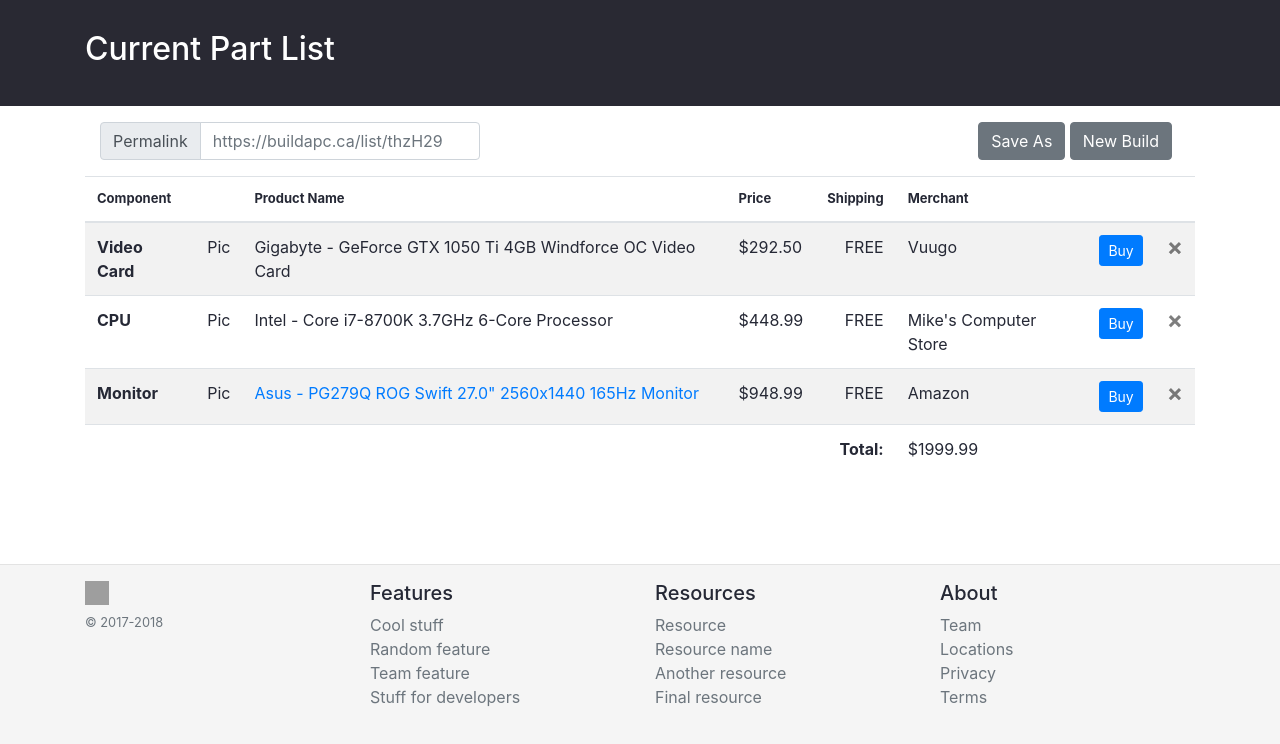
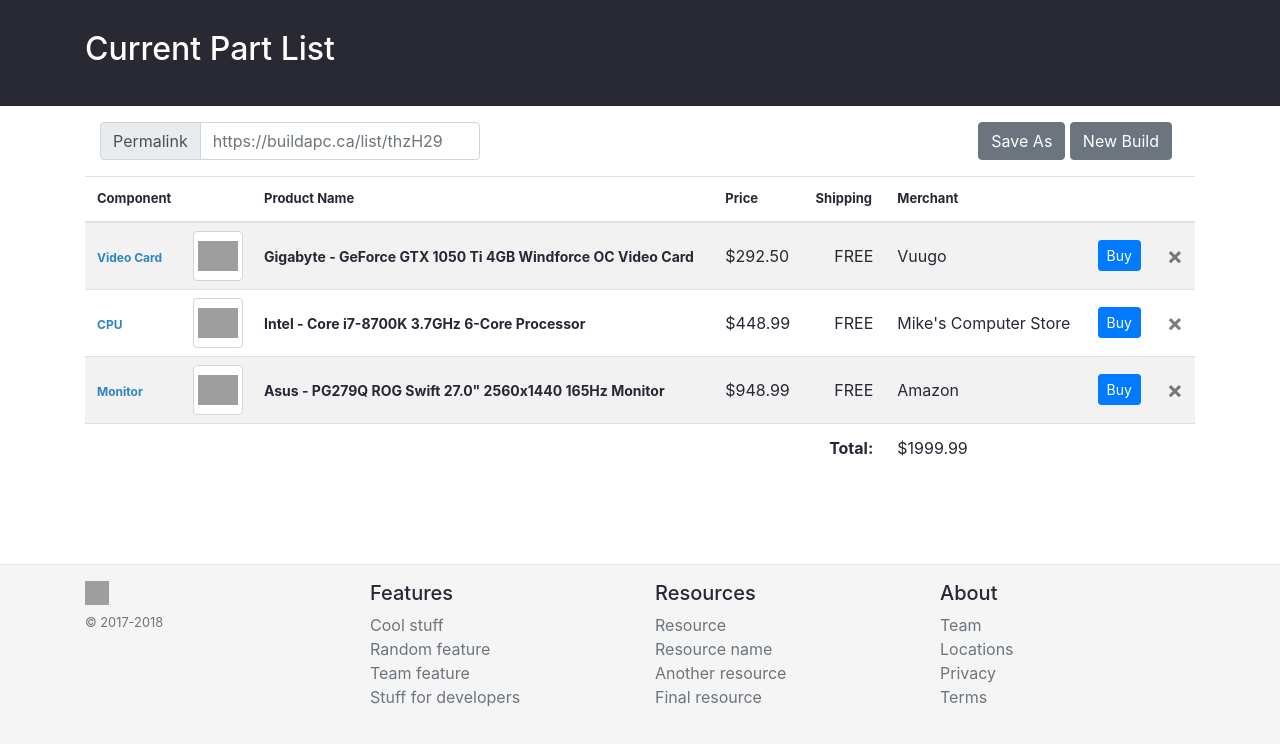
Before and after one commit to tangjon/Build-a-PC-Configuration-Tool, a Django app: page /build/ in a window 1280 px wide. Shown: the part 56-800 px from the top of the page. Run offline with Django 3.2, Linux system fonts and the light colour scheme; style sheets or scripts are compiled from the project's sources; some libraries are stand-ins or nearby versions; grey boxes are pictures that could not be loaded.

Commit message:
-move build css outside of base -enhance and add specific style classes to each component row

```diff
--- a/bapccanada/build/templates/create.html
+++ b/bapccanada/build/templates/create.html
@@ -1,4 +1,8 @@
 {% extends 'base.html' %}
+{% load static %}
+{% block extraStyles %}
+    <link rel="stylesheet" type="text/css" href="{% static 'css/build.css' %}"/>
+{% endblock extraStyles %}
 
 {% block bapc-header-title %}{{ title }}{% endblock %}
 
@@ -24,7 +28,7 @@
 
     {# COMPONENT LIST #}
     <div>
-        <table class="table table-striped">
+        <table class="table table-striped componentListTable">
             <thead class="componentListTop">
             <tr>
                 <th scope="col">Component</th>
@@ -37,11 +41,15 @@
                 <th scope="col"></th>
             </tr>
             </thead>
-            <tbody>
+            <tbody class="componentListBody">
             <tr>
-                <th scope="row">Video Card</th>
-                <td>Pic</td>
-                <td>Gigabyte - GeForce GTX 1050 Ti 4GB Windforce OC Video Card</td>
+                <th scope="row"><a class="browseCategory" href="{% url 'products:gpu' %}">Video Card</a></th>
+                <td class="productImage">
+                    <div class="imageWrapper">
+                        <img src="{% static 'assets/gpu.jpg' %}">
+                    </div>
+                </td>
+                <td><a class="productTitle">Gigabyte - GeForce GTX 1050 Ti 4GB Windforce OC Video Card</a></td>
                 <td>$292.50</td>
                 <td class="shippingCost">FREE</td>
                 <td>Vuugo</td>
@@ -54,9 +62,13 @@
                 </td>
             </tr>
             <tr>
-                <th scope="row">CPU</th>
-                <td>Pic</td>
-                <td>Intel - Core i7-8700K 3.7GHz 6-Core Processor</td>
+                <th scope="row"><a class="browseCategory" href="{% url 'products:cpu' %}">CPU</a></th>
+                <td class="productImage">
+                    <div class="imageWrapper">
+                        <img src="{% static 'assets/i7.jpg' %}">
+                    </div>
+                </td>
+                <td><a class="productTitle">Intel - Core i7-8700K 3.7GHz 6-Core Processor</a></td>
                 <td>$448.99</td>
                 <td class="shippingCost">FREE</td>
                 <td>Mike's Computer Store</td>
@@ -69,9 +81,15 @@
                 </td>
             </tr>
             <tr>
-                <th scope="row">Monitor</th>
-                <td>Pic</td>
-                <td><a href="{% url 'products:monitor' %}">Asus - PG279Q ROG Swift 27.0" 2560x1440 165Hz Monitor</a></td>
+                <th scope="row"><a class="browseCategory" href="{% url 'products:monitors' %}">Monitor</a></th>
+                <td class="productImage">
+                    <div class="imageWrapper">
+                        <img src="{% static 'assets/monitor.jpg' %}">
+                    </div>
+                </td>
+                <td><a class="productTitle" href="{% url 'products:monitor' %}">Asus - PG279Q ROG Swift 27.0" 2560x1440
+                    165Hz Monitor</a>
+                </td>
                 <td>$948.99</td>
                 <td class="shippingCost">FREE</td>
                 <td>Amazon</td>
--- a/bapccanada/products/urls.py
+++ b/bapccanada/products/urls.py
@@ -5,5 +5,7 @@ from . import views
 app_name = 'products'
 urlpatterns = [
     path('gpu/', views.gpu, name='gpu'),
+    path('cpu/', views.cpu, name='cpu'),
+    path('monitor/', views.monitor, name='monitors'),
     path('gpu/monitor', views.monitor, name='monitor')
 ]
--- /dev/null
+++ b/bapccanada/static/css/build.css
@@ -0,0 +1,66 @@
+.componentListTop th {
+    font-size: 13px;
+}
+
+.bapc-body-content .buildToolbarTop .btn-toolbar {
+    justify-content: space-between;
+}
+
+.bapc-body-content .buildToolbarTop .btn-toolbar .form-control {
+    width: 280px;
+}
+
+.bapc-body-content .totalPriceSummaryPrefix {
+    text-align: right;
+}
+
+.bapc-body-content .shippingCost {
+    text-align: right;
+}
+
+.bapc-body-content .componentListBody .productTitle {
+    color: #252835;
+    font-weight: 700;
+    font-size: 14px;
+}
+
+.bapc-body-content .componentListBody .productTitle:hover {
+    color: #2c85c5;
+}
+
+.bapc-body-content .componentListTable td,
+.bapc-body-content .componentListTable th {
+    vertical-align: middle;
+}
+
+.bapc-body-content .componentListTable .componentListBody .browseCategory {
+    font-size: 12px;
+    font-weight: 700;
+    text-decoration: none;
+    color: #2c85c5;
+}
+
+.bapc-body-content .componentListTable .componentListBody .browseCategory:hover {
+    color: #103148;
+}
+
+.bapc-body-content .componentListTable .productImage {
+    padding: 8px;
+}
+
+.bapc-body-content .componentListTable .productImage .imageWrapper {
+    width: 50px;
+    height: 50px;
+    border-radius: 4px;
+    padding: 4px;
+    background: white;
+    border: 1px solid #D4D4D4;
+}
+
+.bapc-body-content .componentListTable .productImage .imageWrapper img {
+    max-width: 100%;
+    max-height: 100%;
+    position: relative;
+    top: 50%;
+    transform: translateY(-50%);
+}
--- a/bapccanada/static/css/style.css
+++ b/bapccanada/static/css/style.css
@@ -69,26 +69,6 @@ body {
     padding-top: 30px;
 }
 
-.componentListTop th {
-    font-size: 13px;
-}
-
-.bapc-body-content .buildToolbarTop .btn-toolbar {
-    justify-content: space-between;
-}
-
-.bapc-body-content .buildToolbarTop .btn-toolbar .form-control {
-    width: 280px;
-}
-
-.bapc-body-content .totalPriceSummaryPrefix {
-    text-align: right;
-}
-
-.bapc-body-content .shippingCost {
-    text-align: right;
-}
-
 body {
     font-family: BlinkMacSystemFont, -apple-system, Segoe UI, Roboto, Helvetica, Arial, sans-serif;
     font-size: 16px;
```
Also changed, not shown: bapccanada/products/views.py (+8 -0 lines).
